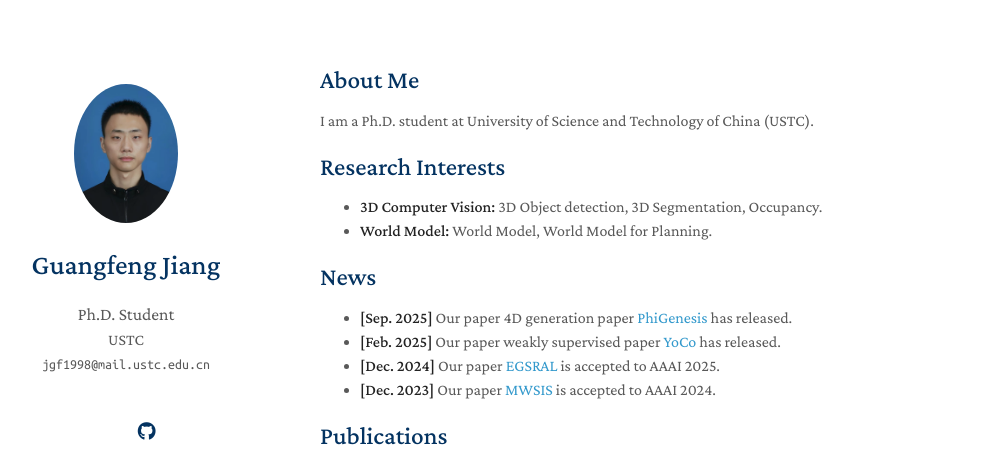
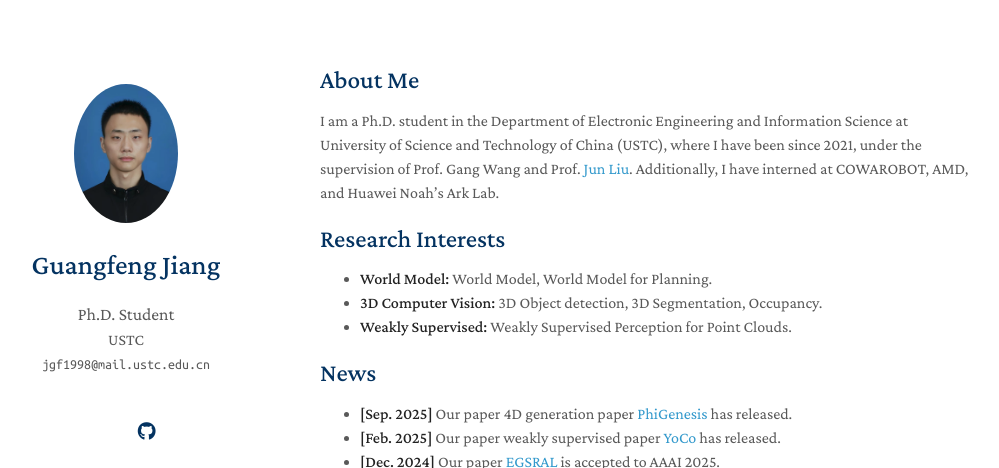
Before and after one commit to jiangxb98/jiangxb98.github.io, a Jekyll site: the page built from index.md, in a window 1280 px wide and 900 px high, cut to the strip 0-468 px from the top of the window. Shown: the whole strip, without its empty margins (150-1149 px from the left). Built offline with Jekyll 4.4.1, drawn with Linux system fonts in a browser that asks for light colours; a style sheet for code colours, icons or effects is not loaded; our own code applies the rules of GitHub Pages for plain Markdown files.

Commit message:
update the index

```diff
--- a/index.md
+++ b/index.md
@@ -4,12 +4,14 @@
 
 ## About Me
 
-I am a Ph.D. student at University of Science and Technology of China (USTC).
+I am a Ph.D. student in the Department of Electronic Engineering and Information Science at University of Science and Technology of China (USTC), where I have been since 2021, under the supervision of Prof. Gang Wang and Prof. [Jun Liu](https://scholar.google.com/citations?user=1eW5CFkAAAAJ&hl=zh-CN). Additionally, I have interned at COWAROBOT, AMD, and Huawei Noah's Ark Lab.
 
 ## Research Interests
 
+- **World Model:** World Model, World Model for Planning.
 - **3D Computer Vision:** 3D Object detection, 3D Segmentation, Occupancy.
-- **World Model:** World Model, World Model for Planning.
+- **Weakly Supervised:** Weakly Supervised Perception for Point Clouds.
+
 
 ## News
 - **[Sep. 2025]** Our paper 4D generation paper [PhiGenesis](https://arxiv.org/abs/2509.20251) has released.
```
